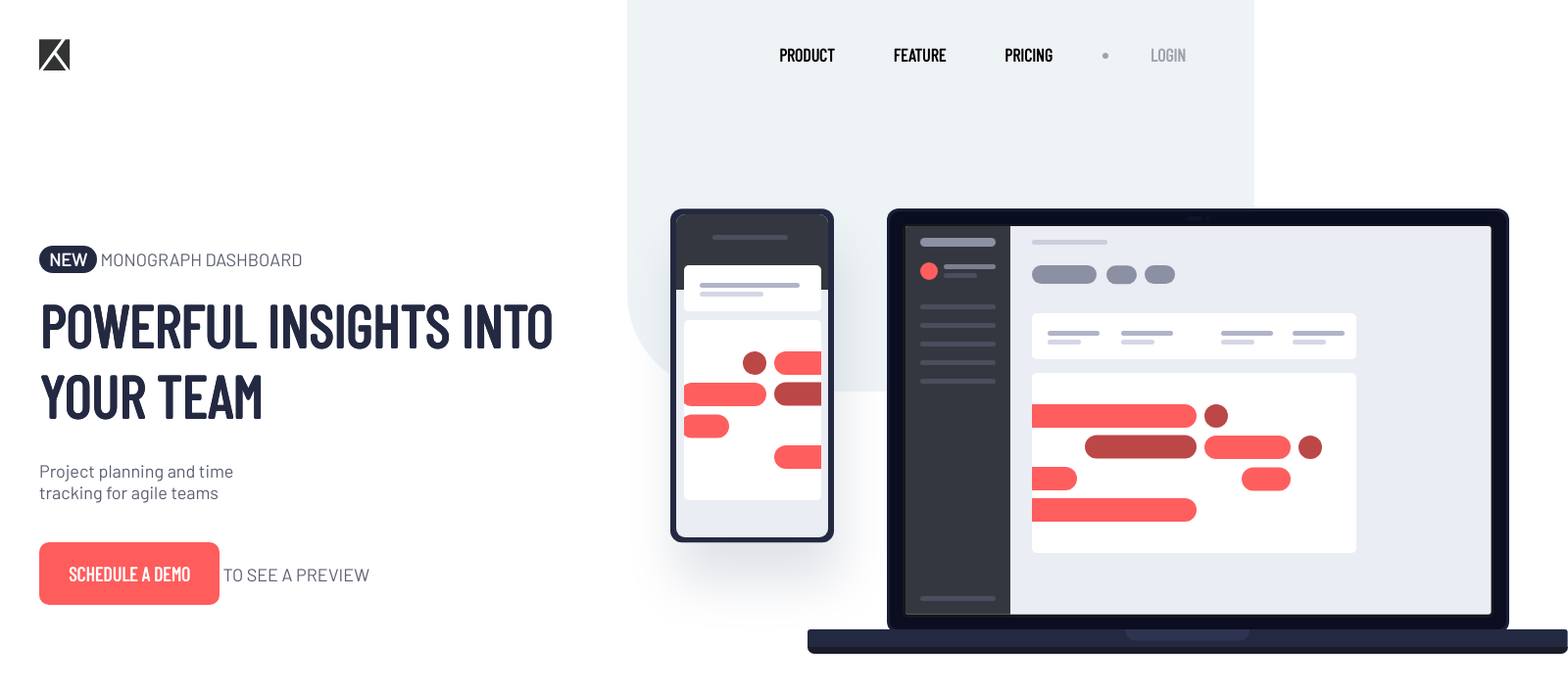
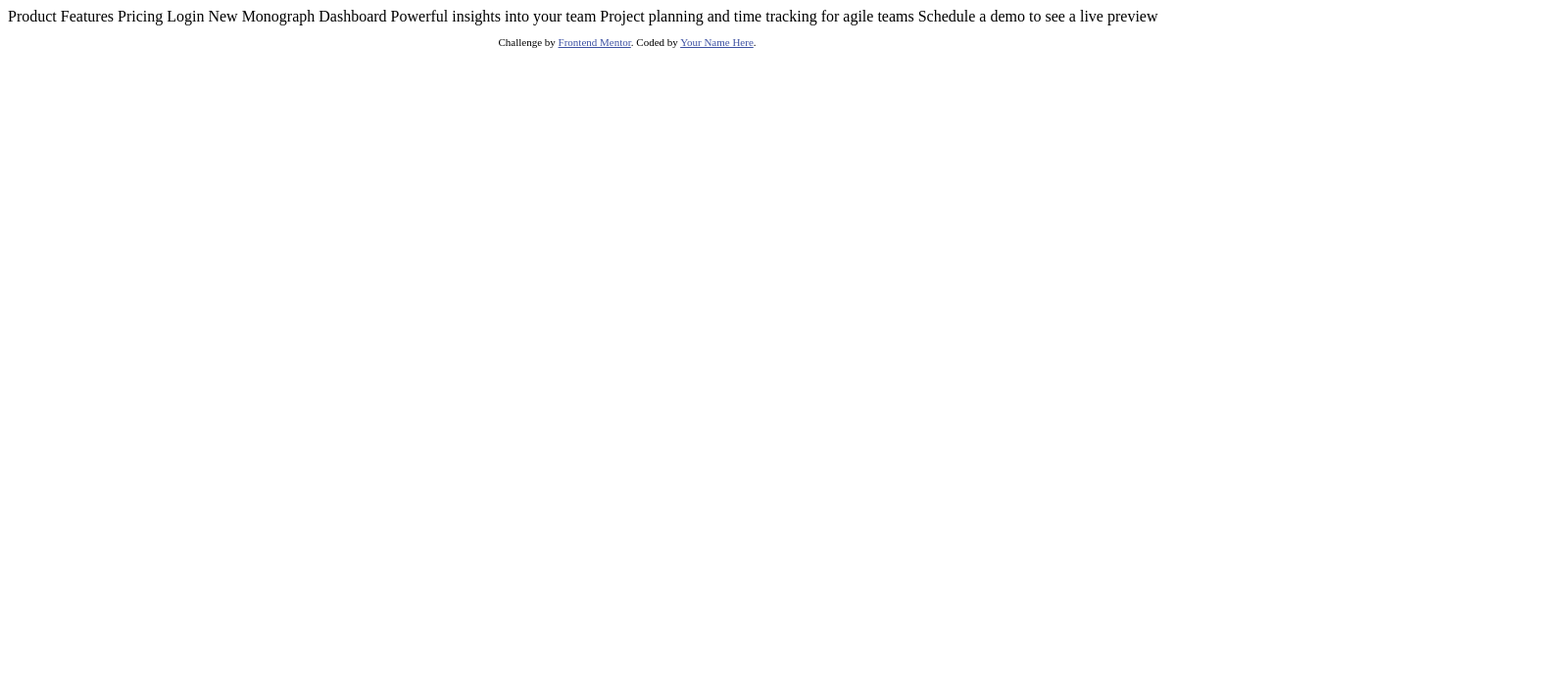
Before and after one commit to GustavoGalo/project-tracking-into-component, a plain HTML site: page index.html in a window 1280 px wide. Shown: the whole page at 98% size, 1600 px wide, since content can reach past the window. Drawn offline with nearby package versions, Linux system fonts and the light colour scheme.

Commit message:
reset projects

```diff
--- a/index.html
+++ b/index.html
@@ -1,214 +1,39 @@
 <!DOCTYPE html>
 <html lang="en">
 <head>
-    <meta charset="UTF-8">
-    <meta name="viewport" content="width=device-width, initial-scale=1.0">
-    <title>Document</title>
-    <link href="https://fonts.googleapis.com/css?family=Barlow&display=swap" rel="stylesheet">
-    <link href="https://fonts.googleapis.com/css?family=Barlow+Condensed&display=swap" rel="stylesheet">
+  <meta charset="UTF-8">
+  <meta name="viewport" content="width=device-width, initial-scale=1.0"> <!-- displays site properly based on user's device -->
 
-    <style>
-        * {
-            margin: 0;
-            padding: 0;
-            outline: 0;
-            box-sizing: border-box;
-        }
+  <link rel="icon" type="image/png" sizes="32x32" href="./images/favicon-32x32.png">
 
-        body {
-            height: 100%;
-            font-size: 18px;
-            font-family: 'Barlow', sans-serif;
-            min-height: 750px;
-            overflow-x: hidden;
-        }
+  <title>Frontend Mentor | Project tracking intro component</title>
 
-        header {
-            max-width: 1440px;
-            padding: 0 40px;
-            display: flex;
-            justify-content: space-between;
-            align-items: center;
-            padding-top: 40px;
-            margin: 0 auto;
-        }
-
-        .style-background {
-             background:  hsl(207, 33%, 95%);
-            width: 50vw;
-            position: absolute;
-            top: 0%;
-            left: 50vw;
-            height: 50vh;
-            z-index: -1;
-            border-bottom-left-radius: 100px;
-        }
-
-        header img:last-of-type {
-            display: none;
-        }
-
-        header nav ul {
-            display: flex;
-        }
-
-        header nav ul li {
-            padding: 0 30px;
-            font-family: 'Barlow Condensed', sans-serif;
-            font-weight: 700;
-        }
-
-        header nav ul li:not(:last-of-type) {
-            list-style: none;
-        }
-
-        header nav ul li:last-of-type {
-            margin-left: 40px;
-            color: hsl(231, 7%, 65%);
-        }
-
-        header nav ul li:hover {
-            text-decoration: underline;
-            cursor: pointer;
-        }
-
-        main {
-            height: calc(100vh - 72px);
-            max-width: 1440px;
-            padding: 0 40px;
-            display: flex;
-            margin: 0 auto;
-        }
-
-        main .left {
-            width: 50%;
-            display: flex;
-            justify-content: center;
-            align-items: flex-start;
-            flex-direction: column;
-        }
-
-        main .left .text span:first-of-type {
-            padding: 3px 10px;
-            border-radius: 15px;
-            color: white;
-            background: hsl(230, 29%, 20%);
-        }
-
-        main .left .text p, main .left .text span:last-of-type, main .left .actions span {
-            color:hsl(230, 11%, 40%);
-        }
-
-        main .left .text h1 {
-            font-size: 60px;
-            font-weight: 700;
-            color:  hsl(230, 29%, 20%);
-            text-shadow: 0px 0px hsl(230, 29%, 20%);
-            font-family: 'Barlow Condensed', sans-serif;
-            padding-top: 20px;
-        }
-
-        main .left .text p {
-            margin-top: 30px;
-            width: 40%;
-        }
-
-        main .left .actions {
-            padding-top: 40px;
-        }
-
-        main .left .actions button {
-            padding: 20px 30px;
-            border-radius: 10px;
-            background: hsl(0, 100%, 68%);
-            color: white;
-            border: none;
-            font-family: 'Barlow Condensed', sans-serif;
-            font-size: 20px;
-            font-weight: 700;
-        }
-
-        main .left .actions button:hover {
-            opacity: 0.9;
-        }
-
-        main .right {
-            width: 50%;
-            display: flex;
-            justify-content: center;
-            align-items: center;
-        }
-
-        main .right img {
-            position: absolute;
-            left: 50%;
-            /* width: 100%; */
-            height: auto;
-        }
-
-        @media screen and (max-width: 900px) {
-            header nav {
-                display: none;
-            }
-
-            header img:last-of-type {
-                display: block;
-                cursor: pointer;
-                padding: 10px;
-            }
-
-            main {
-                flex-direction: column-reverse;
-                justify-content: flex-end;
-            }
-
-            main .left, main .right {
-                width: 100%;
-                padding-top: 100px;
-            }
-
-            main .right img {
-                position: relative;
-                width: 720px;
-                left: 20%;
-            }
-
-            .style-background {
-                height: 60vh;
-            }
-        }
-    </style>
+  <!-- Feel free to remove these styles or customise in your own stylesheet 👍 -->
+  <style>
+    .attribution { font-size: 11px; text-align: center; }
+    .attribution a { color: hsl(228, 45%, 44%); }
+  </style>
 </head>
 <body>
-    <header>
-        <img src="./images/logo.svg" alt="logo">
-        <img src="images/icon-hamburger.svg" alt="icon-hamburger">
-        <nav>
-            <ul>
-                <li>PRODUCT</li>
-                <li>FEATURE</li>
-                <li>PRICING</li>
-                <li>LOGIN</li>
-            </ul>
-        </nav>
-    </header>
-    <main>
-        <section class="left">
-            <div class="text">
-                <span><strong>NEW</strong></span>
-                <span>MONOGRAPH DASHBOARD</span>
-                <h1>POWERFUL INSIGHTS INTO YOUR TEAM</h1>
-                <p>Project planning and time tracking for agile teams</p>
-            </div>
-            <div class="actions">
-                <button>SCHEDULE A DEMO</button>
-                <span>TO SEE A PREVIEW</span>
-            </div>
-        </section>
-        <section class="right">
-            <img src="./images/illustration-devices.svg" alt="illustration-devices">
-        </section>
-    </main>
-    <div class="style-background"></div>
+  Product
+  Features
+  Pricing
+  Login
+
+  New
+  Monograph Dashboard
+
+  Powerful insights into your team
+  Project planning and time tracking for agile teams
+
+  Schedule a demo
+  to see a live preview
+
+  <footer>
+    <p class="attribution">
+      Challenge by <a href="https://www.frontendmentor.io?ref=challenge" target="_blank">Frontend Mentor</a>.
+      Coded by <a href="#">Your Name Here</a>.
+    </p>
+  </footer>
 </body>
 </html>
```
